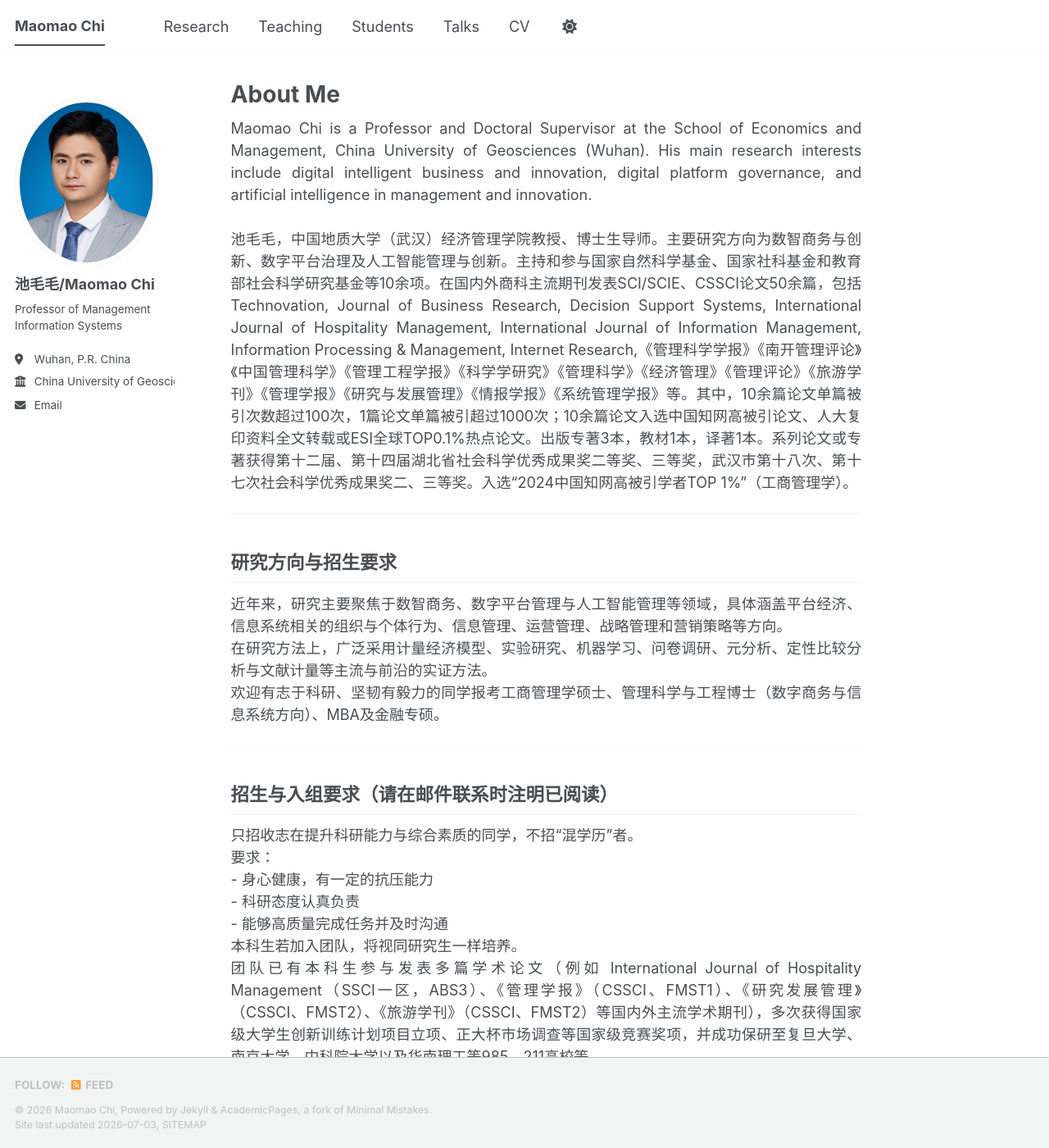
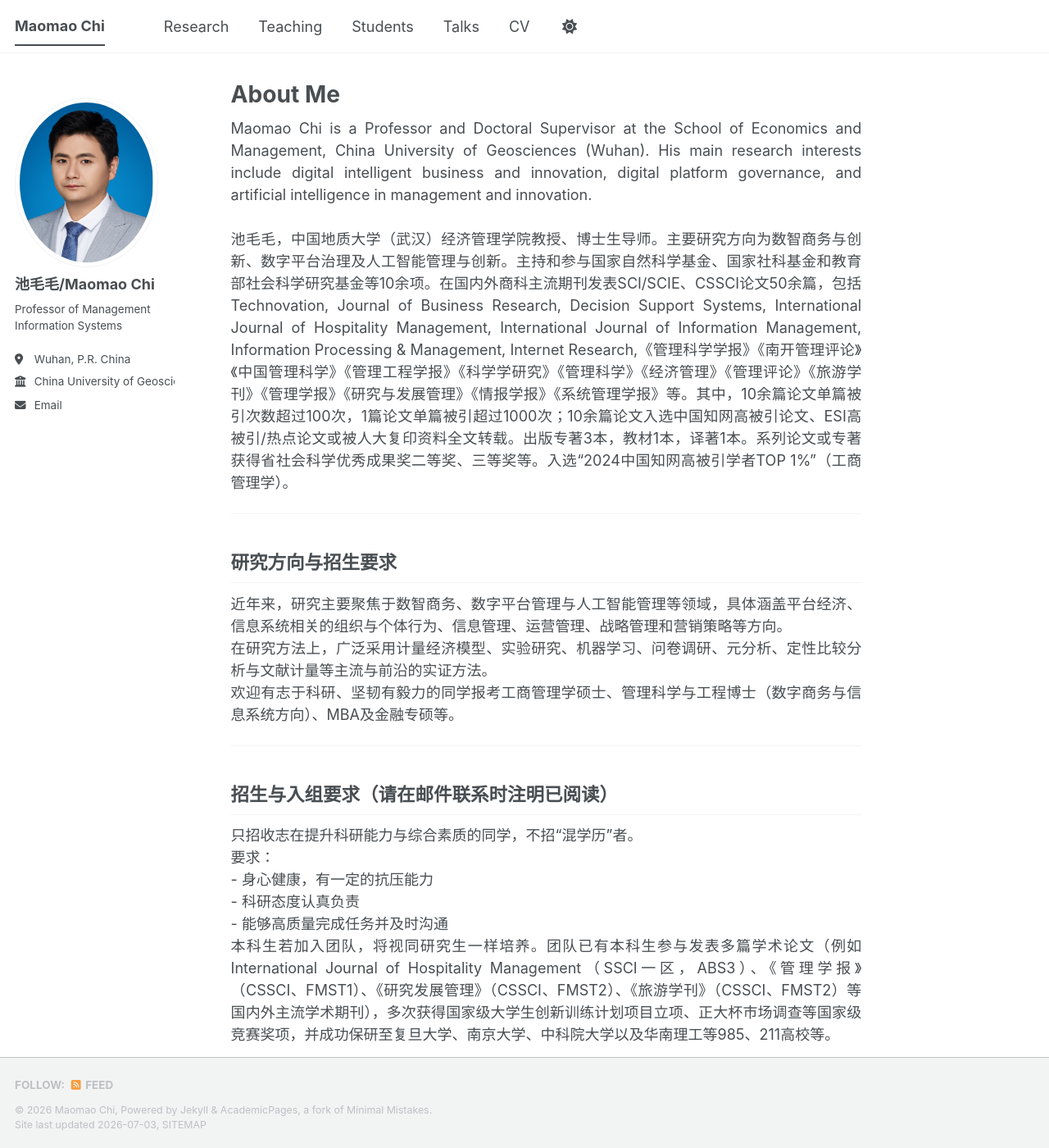
Before and after one commit to nishaochen/chimaomao, a Jekyll site: the page built from _pages/about.md, in a window 1280 px wide and 1400 px high. Shown: the whole window at 82% size. Built offline with Jekyll 4.4.1, drawn with Linux system fonts in a browser that asks for light colours; a style sheet for code colours, icons or effects is not loaded.

Commit message:
Revise about page content for clarity and conciseness

```diff
--- a/_pages/about.md
+++ b/_pages/about.md
@@ -21,7 +21,7 @@ redirect_from:
 
 Maomao Chi is a Professor and Doctoral Supervisor at the School of Economics and Management, China University of Geosciences (Wuhan). His main research interests include digital intelligent business and innovation, digital platform governance, and artificial intelligence in management and innovation. <br><br>
 
-池毛毛，中国地质大学（武汉）经济管理学院教授、博士生导师。主要研究方向为数智商务与创新、数字平台治理及人工智能管理与创新。主持和参与国家自然科学基金、国家社科基金和教育部社会科学研究基金等10余项。在国内外商科主流期刊发表SCI/SCIE、CSSCI论文50余篇，包括Technovation, Journal of Business Research, Decision Support Systems, International Journal of Hospitality Management, International Journal of Information Management, Information Processing & Management, Internet Research,《管理科学学报》《南开管理评论》《中国管理科学》《管理工程学报》《科学学研究》《管理科学》《经济管理》《管理评论》《旅游学刊》《管理学报》《研究与发展管理》《情报学报》《系统管理学报》等。其中，10余篇论文单篇被引次数超过100次，1篇论文单篇被引超过1000次；10余篇论文入选中国知网高被引论文、人大复印资料全文转载或ESI全球TOP0.1%热点论文。出版专著3本，教材1本，译著1本。系列论文或专著获得第十二届、第十四届湖北省社会科学优秀成果奖二等奖、三等奖，武汉市第十八次、第十七次社会科学优秀成果奖二、三等奖。入选“2024中国知网高被引学者TOP 1%”（工商管理学）。
+池毛毛，中国地质大学（武汉）经济管理学院教授、博士生导师。主要研究方向为数智商务与创新、数字平台治理及人工智能管理与创新。主持和参与国家自然科学基金、国家社科基金和教育部社会科学研究基金等10余项。在国内外商科主流期刊发表SCI/SCIE、CSSCI论文50余篇，包括Technovation, Journal of Business Research, Decision Support Systems, International Journal of Hospitality Management, International Journal of Information Management, Information Processing & Management, Internet Research,《管理科学学报》《南开管理评论》《中国管理科学》《管理工程学报》《科学学研究》《管理科学》《经济管理》《管理评论》《旅游学刊》《管理学报》《研究与发展管理》《情报学报》《系统管理学报》等。其中，10余篇论文单篇被引次数超过100次，1篇论文单篇被引超过1000次；10余篇论文入选中国知网高被引论文、ESI高被引/热点论文或被人大复印资料全文转载。出版专著3本，教材1本，译著1本。系列论文或专著获得省社会科学优秀成果奖二等奖、三等奖等。入选“2024中国知网高被引学者TOP 1%”（工商管理学）。
 
 </div>
 
@@ -35,7 +35,7 @@ Maomao Chi is a Professor and Doctoral Supervisor at the School of Economics and
 
 在研究方法上，广泛采用计量经济模型、实验研究、机器学习、问卷调研、元分析、定性比较分析与文献计量等主流与前沿的实证方法。<br>
 
-欢迎有志于科研、坚韧有毅力的同学报考工商管理学硕士、管理科学与工程博士（数字商务与信息系统方向）、MBA及金融专硕。
+欢迎有志于科研、坚韧有毅力的同学报考工商管理学硕士、管理科学与工程博士（数字商务与信息系统方向）、MBA及金融专硕等。
 
 </div>
 
@@ -52,9 +52,7 @@ Maomao Chi is a Professor and Doctoral Supervisor at the School of Economics and
 - 科研态度认真负责 <br>
 - 能够高质量完成任务并及时沟通  <br>
 
-本科生若加入团队，将视同研究生一样培养。<br>
-
-团队已有本科生参与发表多篇学术论文（例如 International Journal of Hospitality Management（SSCI一区，ABS3）、《管理学报》（CSSCI、FMST1）、《研究发展管理》（CSSCI、FMST2）、《旅游学刊》（CSSCI、FMST2）等国内外主流学术期刊），多次获得国家级大学生创新训练计划项目立项、正大杯市场调查等国家级竞赛奖项，并成功保研至复旦大学、南京大学、中科院大学以及华南理工等985、211高校等。<br>
+本科生若加入团队，将视同研究生一样培养。团队已有本科生参与发表多篇学术论文（例如 International Journal of Hospitality Management（SSCI一区，ABS3）、《管理学报》（CSSCI、FMST1）、《研究发展管理》（CSSCI、FMST2）、《旅游学刊》（CSSCI、FMST2）等国内外主流学术期刊），多次获得国家级大学生创新训练计划项目立项、正大杯市场调查等国家级竞赛奖项，并成功保研至复旦大学、南京大学、中科院大学以及华南理工等985、211高校等。<br>
 
 </div>
 
```
